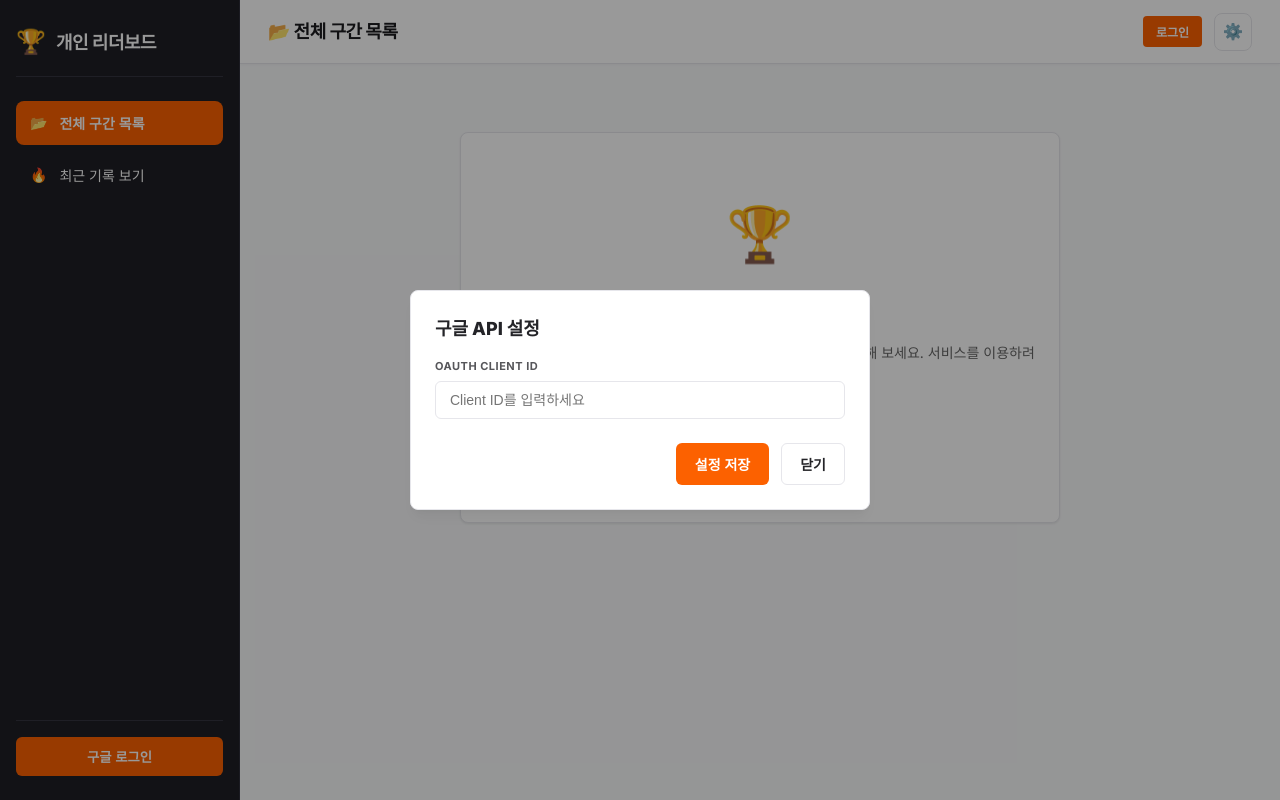
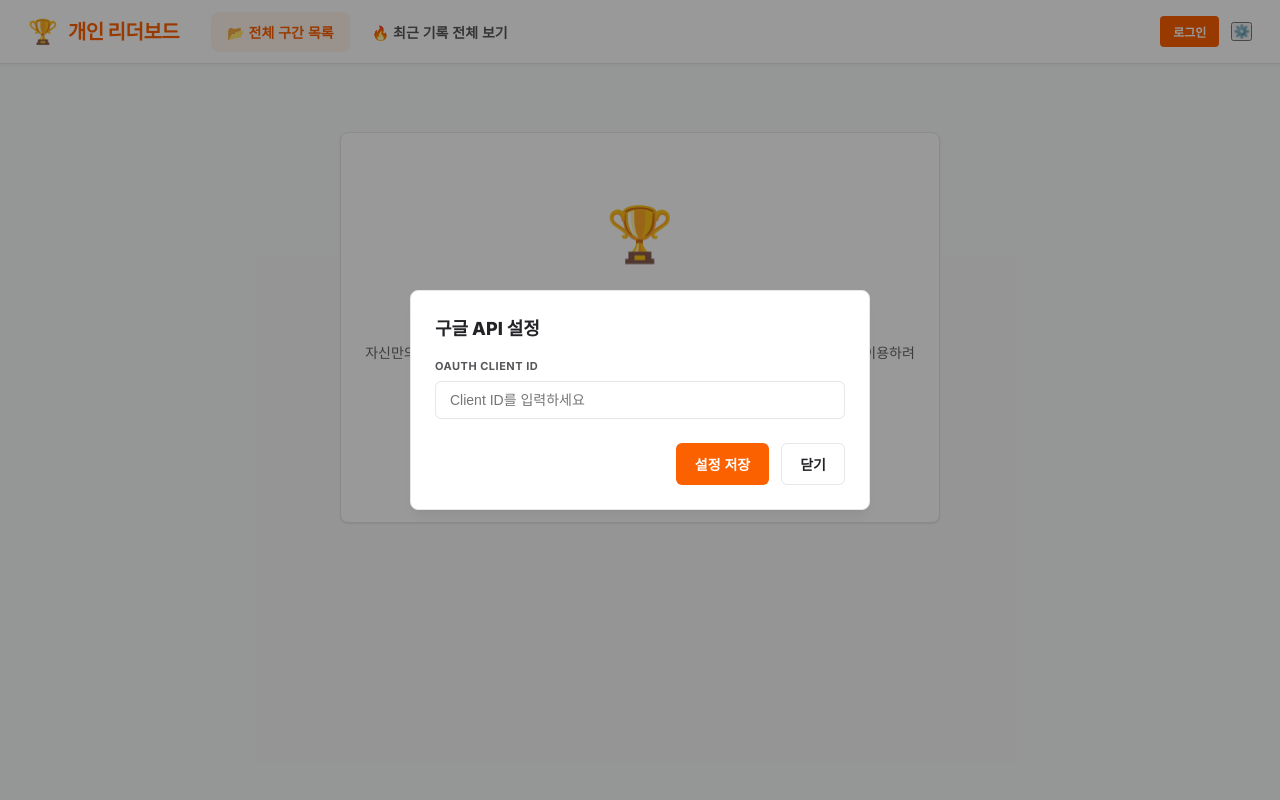
Before and after one commit to dezpim/pr, a React (Vite) app: page / in a window 1280 px wide. Built offline with nearby package versions, Linux system fonts and the light colour scheme.

Commit message:
fix: restore clean full-width grid view UI and move navigation tabs to top header bar

```diff
--- a/src/App.tsx
+++ b/src/App.tsx
@@ -1134,151 +1134,59 @@ export default function App() {
   const allRecentAttempts = getAllRecentRideAttempts();
 
   return (
-    <div className="app-shell" style={{ display: "flex", minHeight: "100vh", backgroundColor: "#F7F7FA" }}>
-      {/* Left Sidebar Navigation Menu */}
-      <aside className="app-sidebar" style={{ width: "240px", backgroundColor: "#1E1E24", color: "#FFFFFF", padding: "24px 16px", display: "flex", flexDirection: "column", gap: "24px", flexShrink: 0, borderRight: "1px solid #2D2D38" }}>
-        <div className="sidebar-brand" style={{ display: "flex", alignItems: "center", gap: "10px", paddingBottom: "16px", borderBottom: "1px solid #33333F" }}>
-          <span style={{ fontSize: "24px" }}>🏆</span>
-          <span style={{ fontSize: "18px", fontWeight: "bold", color: "#FFFFFF", letterSpacing: "-0.5px" }}>개인 리더보드</span>
-        </div>
-
-        <nav className="sidebar-nav" style={{ display: "flex", flexDirection: "column", gap: "8px" }}>
+    <div className="app-container">
+      {/* Top Header with Logo and Navigation Tabs */}
+      <header className="app-header">
+        <div className="header-left">
+          <div
+            className="header-logo"
+            onClick={() => setActiveView("directory")}
+            style={{ cursor: "pointer" }}
+            title="홈 전체 구간 목록으로 이동"
+          >
+            <span className="logo-icon">🏆</span>
+            <h1>개인 리더보드</h1>
+          </div>
+
+          {/* Navigation Tabs in Top Header */}
+          <nav className="header-nav-tabs">
             <button
-            className={`sidebar-nav-item ${activeView === "directory" ? "active" : ""}`}
+              className={`nav-tab-btn ${activeView === "directory" ? "active" : ""}`}
               onClick={() => setActiveView("directory")}
-            style={{
-              display: "flex",
-              alignItems: "center",
-              gap: "12px",
-              padding: "12px 14px",
-              borderRadius: "8px",
-              border: "none",
-              background: activeView === "directory" ? "#FC6100" : "transparent",
-              color: "#FFFFFF",
-              fontSize: "14px",
-              fontWeight: activeView === "directory" ? "bold" : "normal",
-              cursor: "pointer",
-              textAlign: "left",
-              width: "100%",
-              transition: "background 0.2s",
-            }}
-          >
-            <span>📂</span> 전체 구간 목록
+            >
+              📂 전체 구간 목록
             </button>
 
             <button
-            className={`sidebar-nav-item ${activeView === "recent_records" ? "active" : ""}`}
+              className={`nav-tab-btn ${activeView === "recent_records" ? "active" : ""}`}
               onClick={() => setActiveView("recent_records")}
-            style={{
-              display: "flex",
-              alignItems: "center",
-              gap: "12px",
-              padding: "12px 14px",
-              borderRadius: "8px",
-              border: "none",
-              background: activeView === "recent_records" ? "#FC6100" : "transparent",
-              color: "#FFFFFF",
-              fontSize: "14px",
-              fontWeight: activeView === "recent_records" ? "bold" : "normal",
-              cursor: "pointer",
-              textAlign: "left",
-              width: "100%",
-              transition: "background 0.2s",
-            }}
-          >
-            <span>🔥</span> 최근 기록 보기
+            >
+              🔥 최근 기록 전체 보기
               {allRecentAttempts.length > 0 && (
-              <span style={{ marginLeft: "auto", background: "rgba(255,255,255,0.2)", padding: "2px 8px", borderRadius: "10px", fontSize: "11px" }}>
-                {allRecentAttempts.length}
-              </span>
+                <span className="tab-badge">{allRecentAttempts.length}</span>
               )}
             </button>
 
             {accessToken && (
               <button
-              className={`sidebar-nav-item ${activeView === "editor" ? "active" : ""}`}
+                className={`nav-tab-btn ${activeView === "editor" ? "active" : ""}`}
                 onClick={() => {
                   setGpxData(null);
                   setSegmentName("");
                   setDetectedClimbs([]);
                   setActiveView("editor");
                 }}
-              style={{
-                display: "flex",
-                alignItems: "center",
-                gap: "12px",
-                padding: "12px 14px",
-                borderRadius: "8px",
-                border: "none",
-                background: activeView === "editor" ? "#FC6100" : "transparent",
-                color: "#FFFFFF",
-                fontSize: "14px",
-                fontWeight: activeView === "editor" ? "bold" : "normal",
-                cursor: "pointer",
-                textAlign: "left",
-                width: "100%",
-                transition: "background 0.2s",
-              }}
-            >
-              <span>➕</span> 새 구간 등록
+              >
+                ➕ 새 구간 등록
               </button>
             )}
           </nav>
-
-        {/* Sidebar Footer info */}
-        <div style={{ marginTop: "auto", paddingTop: "16px", borderTop: "1px solid #33333F", fontSize: "12px", color: "#8E8E93" }}>
-          {accessToken ? (
-            <div style={{ display: "flex", flexDirection: "column", gap: "6px" }}>
-              <div style={{ color: "#FFF", fontWeight: "bold" }}>● {userEmail || "구글 연동 완료"}</div>
-              <button
-                onClick={logout}
-                style={{ background: "none", border: "none", color: "#8E8E93", cursor: "pointer", padding: 0, textAlign: "left", fontSize: "12px", textDecoration: "underline" }}
-              >
-                로그아웃
-              </button>
-            </div>
-          ) : (
-            <button
-              onClick={login}
-              style={{ width: "100%", padding: "10px", borderRadius: "6px", border: "none", background: "#FC6100", color: "#FFF", fontWeight: "bold", cursor: "pointer" }}
-            >
-              구글 로그인
-            </button>
-          )}
-        </div>
-      </aside>
-
-      {/* Main Content Area */}
-      <div className="app-main-content" style={{ flex: 1, display: "flex", flexDirection: "column", minWidth: 0 }}>
-        {/* Top Navigation Header */}
-        <header className="app-header">
-          <div className="header-page-title">
-            <h2>
-              {activeView === "directory" && "📂 전체 구간 목록"}
-              {activeView === "recent_records" && "🔥 최근 주행 기록 모아보기"}
-              {activeView === "editor" && "➕ 새 구간 등록 및 분석"}
-              {activeView === "leaderboard" && (activeSegment ? `⛰️ ${activeSegment.name}` : "📊 구간 상세 리더보드")}
-            </h2>
         </div>
 
         <div className="header-actions">
-            {accessToken && activeView !== "editor" && (
-              <button
-                className="btn btn-primary btn-sm register-header-btn"
-                onClick={() => {
-                  setGpxData(null);
-                  setSegmentName("");
-                  setDetectedClimbs([]);
-                  setActiveView("editor");
-                }}
-              >
-                ➕ 구간 등록
-              </button>
-            )}
-
           {accessToken ? (
             <div className="user-profile">
-                <span className="user-email-badge">● {userEmail || "구글 연동됨"}</span>
+              <span className="user-email">{userEmail || "연결됨"}</span>
               <button className="btn btn-secondary btn-sm" onClick={logout}>
                 로그아웃
               </button>
@@ -1293,7 +1201,7 @@ export default function App() {
           {accessToken && (
             <div className="notification-wrapper" style={{ position: "relative" }}>
               <button
-                  className="btn-icon-nav"
+                className="btn-icon"
                 onClick={() => {
                   setShowNotifications(!showNotifications);
                   if (!showNotifications && unreadCount > 0) {
@@ -1303,7 +1211,7 @@ export default function App() {
                 title="주행 분석 알림 센터"
               >
                 🔔
-                  {unreadCount > 0 && <span className="nav-badge">{unreadCount}</span>}
+                {unreadCount > 0 && <span className="notification-badge">{unreadCount}</span>}
               </button>
 
                 {/* Notification Popover Dropdown */}
@@ -2269,6 +2177,5 @@ export default function App() {
         )}
       </main>
     </div>
-  </div>
   );
 }
--- a/src/index.css
+++ b/src/index.css
@@ -30,59 +30,92 @@ body {
   -webkit-font-smoothing: antialiased;
 }
 
-/* App Layout System */
-.app-shell {
-  display: flex;
+/* App Layout & Top Header Navigation */
+.app-container {
+  display: flex;
+  flex-direction: column;
   min-height: 100vh;
   background-color: #F8F9FA;
   color: var(--text-primary);
 }
 
-.app-sidebar {
-  width: 240px;
-  background-color: #18181C;
-  color: #FFFFFF;
-  padding: 24px 16px;
-  display: flex;
-  flex-direction: column;
-  gap: 24px;
-  flex-shrink: 0;
-  border-right: 1px solid #282830;
-  position: sticky;
-  top: 0;
-  height: 100vh;
-  z-index: 200;
-}
-
-.app-main-content {
-  flex: 1;
-  display: flex;
-  flex-direction: column;
-  min-width: 0;
-  min-height: 100vh;
-  background-color: #F8F9FA;
-}
-
 .app-header {
+  display: flex;
+  justify-content: space-between;
+  align-items: center;
+  padding: 0 28px;
   height: 64px;
-  padding: 0 28px;
   background-color: #FFFFFF;
   border-bottom: 1px solid #E6E6EB;
-  display: flex;
-  justify-content: space-between;
-  align-items: center;
   box-shadow: 0 1px 3px rgba(0, 0, 0, 0.04);
   position: sticky;
   top: 0;
   z-index: 100;
 }
 
-.header-page-title h2 {
-  font-size: 18px;
-  font-weight: 800;
+.header-left {
+  display: flex;
+  align-items: center;
+  gap: 32px;
+}
+
+.header-logo {
+  display: flex;
+  align-items: center;
+  gap: 10px;
+}
+
+.logo-icon {
+  font-size: 24px;
+}
+
+.header-logo h1 {
+  font-size: 20px;
+  font-weight: 800;
+  color: #FC6100;
+  letter-spacing: -0.5px;
+}
+
+.header-nav-tabs {
+  display: flex;
+  align-items: center;
+  gap: 6px;
+}
+
+.nav-tab-btn {
+  display: inline-flex;
+  align-items: center;
+  gap: 8px;
+  padding: 8px 16px;
+  height: 40px;
+  border: none;
+  background: transparent;
+  color: #56565A;
+  font-size: 14px;
+  font-weight: 600;
+  border-radius: 8px;
+  cursor: pointer;
+  transition: all 0.2s ease;
+}
+
+.nav-tab-btn:hover {
+  background-color: #F4F4F7;
   color: #1A1A1E;
-  margin: 0;
-  letter-spacing: -0.4px;
+}
+
+.nav-tab-btn.active {
+  background-color: #FFF2EB;
+  color: #FC6100;
+  font-weight: 800;
+}
+
+.tab-badge {
+  background-color: #FC6100;
+  color: #FFFFFF;
+  padding: 2px 7px;
+  border-radius: 10px;
+  font-size: 11px;
+  font-weight: 800;
 }
 
 .header-actions {
@@ -97,17 +130,13 @@ body {
   gap: 10px;
 }
 
-.user-email-badge {
-  font-size: 12px;
+.user-email {
+  font-size: 13px;
+  color: #56565A;
   font-weight: 600;
-  color: #44444A;
-  background-color: #F0F0F5;
-  padding: 6px 12px;
-  border-radius: 16px;
-  border: 1px solid #E2E2E8;
-}
-
-.btn-icon-nav {
+}
+
+.btn-icon {
   width: 38px;
   height: 38px;
   border-radius: 8px;
@@ -122,12 +151,12 @@ body {
   position: relative;
 }
 
-.btn-icon-nav:hover {
+.btn-icon:hover {
   background-color: #F4F4F7;
   border-color: #D1D1D6;
 }
 
-.nav-badge {
+.notification-badge {
   position: absolute;
   top: -4px;
   right: -4px;
@@ -145,7 +174,7 @@ body {
   flex: 1;
   padding: 28px;
   position: relative;
-  max-width: 1300px;
+  max-width: 1200px;
   width: 100%;
   margin: 0 auto;
 }
```
Lines whose indentation alone changed are shown as unchanged.
